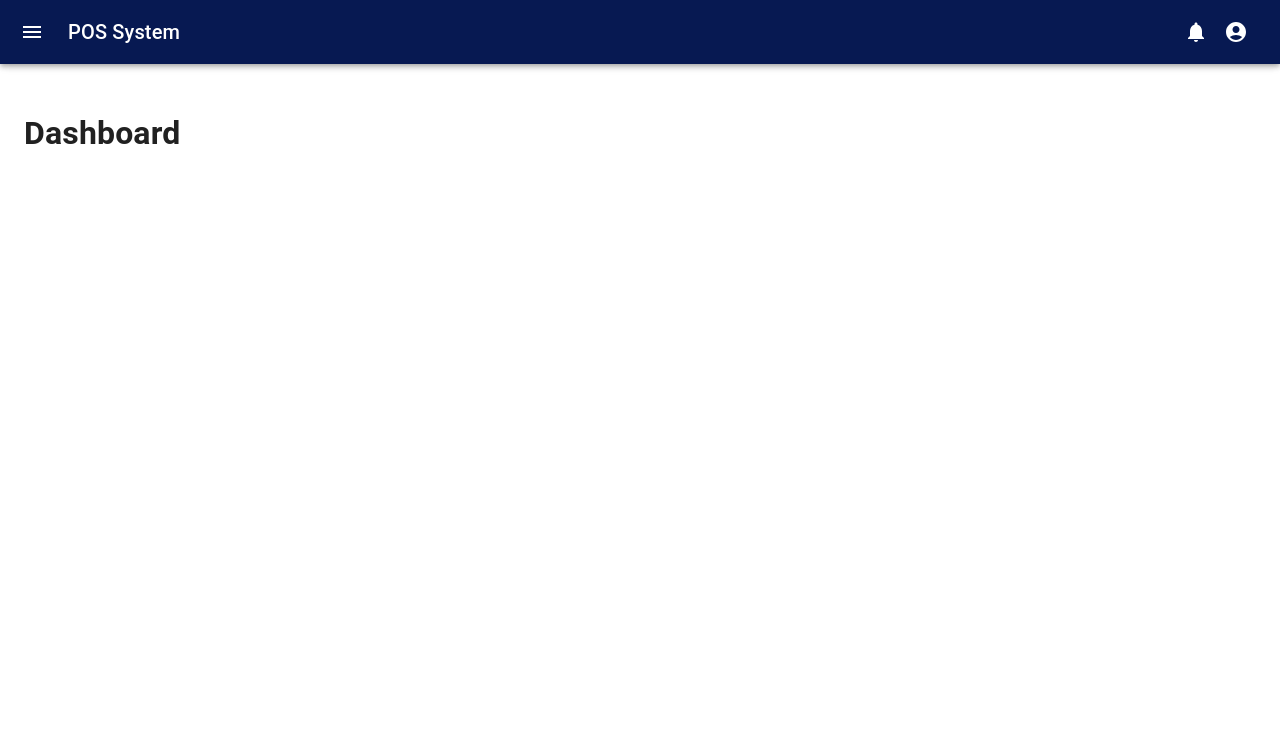
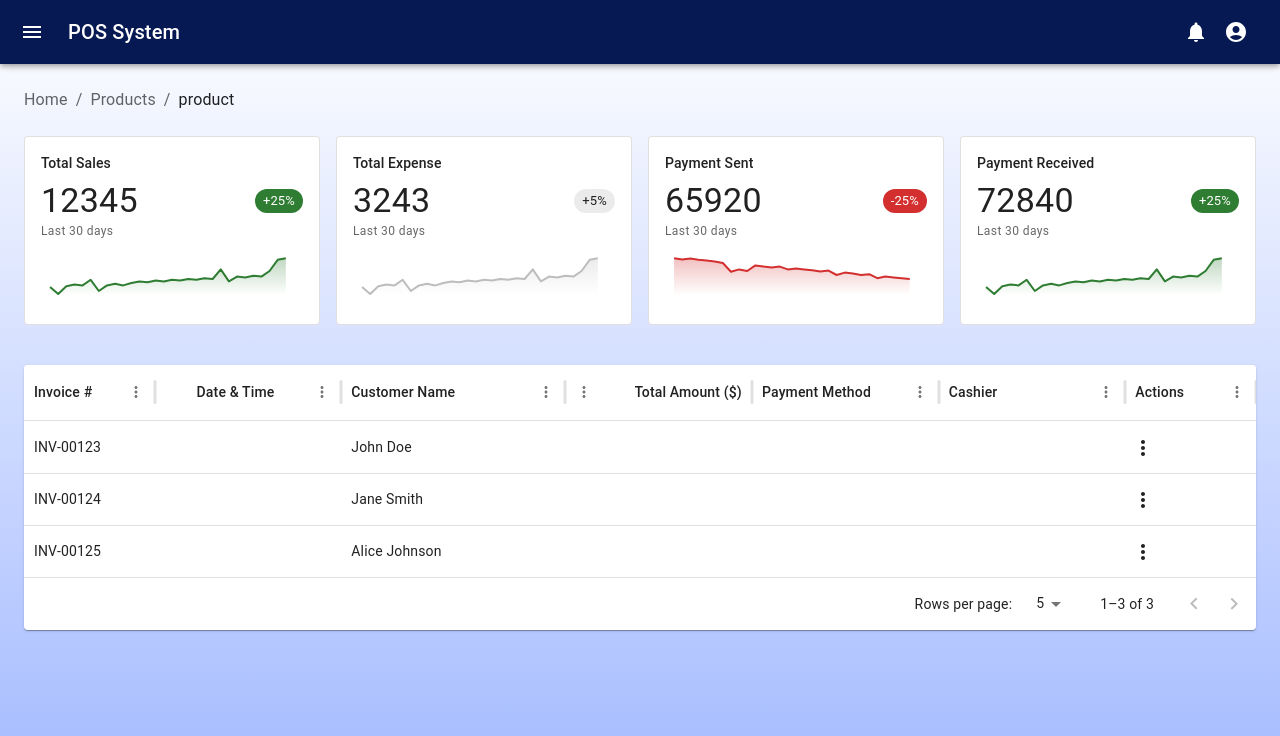
Before and after one commit to haroonbajwa/point-of-sale, a React (Vite) app in the folder frontend/: page / in a window 1280 px wide. Shown: the top 736 px of the page. Built offline with nearby package versions, Linux system fonts and the light colour scheme.

Commit message:
design dashboard view

```diff
--- a/frontend/package.json
+++ b/frontend/package.json
@@ -14,6 +14,7 @@
     "@emotion/styled": "^11.14.0",
     "@mui/icons-material": "^6.1.10",
     "@mui/material": "^6.1.10",
+    "@mui/x-charts": "^7.23.2",
     "@mui/x-data-grid": "^7.23.2",
     "react": "^18.3.1",
     "react-dom": "^18.3.1",
--- a/frontend/src/App.tsx
+++ b/frontend/src/App.tsx
@@ -1,11 +1,11 @@
 import { BrowserRouter as Router, Routes, Route } from "react-router-dom";
+import { createTheme, ThemeProvider } from "@mui/material";
+
 import Layout from "./Layout";
 import ProductsTable from "./views/inventory/products/ProductsTable";
 import PageNotFound from "./components/PageNotFound/PageNotFound";
 import CategoriesTable from "./views/inventory/categories/CategoriesTable";
-import { createTheme, ThemeProvider } from "@mui/material";
-
-const Dashboard = () => <h1>Dashboard</h1>;
+import Dashboard from "./views/dashboard/Dashboard";
 
 const theme = createTheme({
   palette: {
--- /dev/null
+++ b/frontend/src/components/Breadcrumb/Breadcrumb.tsx
@@ -0,0 +1,22 @@
+import Typography from "@mui/material/Typography";
+import Breadcrumbs from "@mui/material/Breadcrumbs";
+import Link from "@mui/material/Link";
+import { Box } from "@mui/material";
+
+const Breadcrumb = () => {
+  return (
+    <Box mb={3}>
+      <Breadcrumbs aria-label="breadcrumb">
+        <Link underline="hover" color="inherit" href="/">
+          Home
+        </Link>
+        <Link underline="hover" color="inherit" href="/">
+          Products
+        </Link>
+        <Typography sx={{ color: "text.primary" }}>product</Typography>
+      </Breadcrumbs>
+    </Box>
+  );
+};
+
+export default Breadcrumb;
--- /dev/null
+++ b/frontend/src/components/StatCard/StatCard.tsx
@@ -0,0 +1,124 @@
+import { useTheme } from "@mui/material/styles";
+import Box from "@mui/material/Box";
+import Card from "@mui/material/Card";
+import CardContent from "@mui/material/CardContent";
+import Chip from "@mui/material/Chip";
+import Stack from "@mui/material/Stack";
+import Typography from "@mui/material/Typography";
+import { SparkLineChart } from "@mui/x-charts/SparkLineChart";
+import { areaElementClasses } from "@mui/x-charts/LineChart";
+
+export type StatCardProps = {
+  title: string;
+  value: number;
+  interval: string;
+  trend: "up" | "down" | "neutral";
+  data: number[];
+};
+
+function getDaysInMonth(month: number, year: number) {
+  const date = new Date(year, month, 0);
+  const monthName = date.toLocaleDateString("en-US", {
+    month: "short",
+  });
+  const daysInMonth = date.getDate();
+  const days = [];
+  let i = 1;
+  while (days.length < daysInMonth) {
+    days.push(`${monthName} ${i}`);
+    i += 1;
+  }
+  return days;
+}
+
+function AreaGradient({ color, id }: { color: string; id: string }) {
+  return (
+    <defs>
+      <linearGradient id={id} x1="50%" y1="0%" x2="50%" y2="100%">
+        <stop offset="0%" stopColor={color} stopOpacity={0.3} />
+        <stop offset="100%" stopColor={color} stopOpacity={0} />
+      </linearGradient>
+    </defs>
+  );
+}
+
+const StatCard = ({ title, value, interval, trend, data }: StatCardProps) => {
+  const theme = useTheme();
+  const daysInWeek = getDaysInMonth(5, 2024);
+
+  const trendColors = {
+    up:
+      theme.palette.mode === "light"
+        ? theme.palette.success.main
+        : theme.palette.success.dark,
+    down:
+      theme.palette.mode === "light"
+        ? theme.palette.error.main
+        : theme.palette.error.dark,
+    neutral:
+      theme.palette.mode === "light"
+        ? theme.palette.grey[400]
+        : theme.palette.grey[700],
+  };
+
+  const labelColors = {
+    up: "success" as const,
+    down: "error" as const,
+    neutral: "default" as const,
+  };
+
+  const color = labelColors[trend];
+  const chartColor = trendColors[trend];
+  const trendValues = { up: "+25%", down: "-25%", neutral: "+5%" };
+
+  return (
+    <Card variant="outlined" sx={{ height: "100%", flexGrow: 1 }}>
+      <CardContent>
+        <Typography component="h2" variant="subtitle2" gutterBottom>
+          {title}
+        </Typography>
+        <Stack
+          direction="column"
+          sx={{ justifyContent: "space-between", flexGrow: "1", gap: 1 }}
+        >
+          <Stack sx={{ justifyContent: "space-between" }}>
+            <Stack
+              direction="row"
+              sx={{ justifyContent: "space-between", alignItems: "center" }}
+            >
+              <Typography variant="h4" component="p">
+                {value}
+              </Typography>
+              <Chip size="small" color={color} label={trendValues[trend]} />
+            </Stack>
+            <Typography variant="caption" sx={{ color: "text.secondary" }}>
+              {interval}
+            </Typography>
+          </Stack>
+          <Box sx={{ width: "100%", height: 50 }}>
+            <SparkLineChart
+              colors={[chartColor]}
+              data={data}
+              area
+              showHighlight
+              showTooltip
+              xAxis={{
+                scaleType: "band",
+                data: daysInWeek,
+              }}
+              sx={{
+                [`& .${areaElementClasses.root}`]: {
+                  fill: `url(#area-gradient-${value})`,
+                },
+              }}
+            >
+              <AreaGradient color={chartColor} id={`area-gradient-${value}`} />
+            </SparkLineChart>
+          </Box>
+        </Stack>
+      </CardContent>
+    </Card>
+  );
+};
+
+export default StatCard;
--- a/frontend/src/index.css
+++ b/frontend/src/index.css
@@ -1,3 +1,9 @@
+body {
+  margin: 0;
+  height: 100vh;
+  background: linear-gradient(to bottom, #ffffff, #a2b9ff);
+}
+
 /* a {
   font-weight: 500;
   color: #646cff;
--- /dev/null
+++ b/frontend/src/views/dashboard/Dashboard.tsx
@@ -0,0 +1,73 @@
+import { Grid2 as Grid } from "@mui/material";
+import StatCard, { StatCardProps } from "../../components/StatCard/StatCard";
+import Breadcrumb from "../../components/Breadcrumb/Breadcrumb";
+import RecentInvoices from "./RecentInvoices/RecentInvoices";
+
+const statsData: StatCardProps[] = [
+  {
+    title: "Total Sales",
+    value: 12345,
+    interval: "Last 30 days",
+    trend: "up",
+    data: [
+      200, 24, 220, 260, 240, 380, 100, 240, 280, 240, 300, 340, 320, 360, 340,
+      380, 360, 400, 380, 420, 400, 640, 340, 460, 440, 480, 460, 600, 880, 920,
+    ],
+  },
+  {
+    title: "Total Expense",
+    value: 3243,
+    interval: "Last 30 days",
+    trend: "neutral",
+    data: [
+      200, 24, 220, 260, 240, 380, 100, 240, 280, 240, 300, 340, 320, 360, 340,
+      380, 360, 400, 380, 420, 400, 640, 340, 460, 440, 480, 460, 600, 880, 920,
+    ],
+  },
+  {
+    title: "Payment Sent",
+    value: 65920,
+    interval: "Last 30 days",
+    trend: "down",
+    data: [
+      920, 890, 910, 880, 860, 840, 800, 580, 640, 600, 740, 710, 690, 710, 640,
+      660, 640, 620, 590, 610, 500, 560, 540, 500, 520, 420, 460, 440, 420, 400,
+    ],
+  },
+  {
+    title: "Payment Received",
+    value: 72840,
+    interval: "Last 30 days",
+    trend: "up",
+    data: [
+      200, 24, 220, 260, 240, 380, 100, 240, 280, 240, 300, 340, 320, 360, 340,
+      380, 360, 400, 380, 420, 400, 640, 340, 460, 440, 480, 460, 600, 880, 920,
+    ],
+  },
+];
+
+const Dashboard = () => {
+  return (
+    <>
+      <Breadcrumb />
+      <Grid container spacing={2}>
+        {statsData.map((stat, index) => (
+          <Grid size={{ xs: 12, md: 3 }} key={index}>
+            <StatCard
+              title={stat.title}
+              value={stat.value}
+              interval={stat.interval}
+              trend={stat.trend}
+              data={stat.data}
+            />
+          </Grid>
+        ))}
+      </Grid>
+      <Grid mt={5}>
+        <RecentInvoices />
+      </Grid>
+    </>
+  );
+};
+
+export default Dashboard;
--- /dev/null
+++ b/frontend/src/views/dashboard/RecentInvoices/RecentInvoices.tsx
@@ -0,0 +1,119 @@
+import { MoreVert } from "@mui/icons-material";
+import { IconButton, Paper } from "@mui/material";
+import { DataGrid, GridColDef } from "@mui/x-data-grid";
+
+const RecentInvoices = () => {
+  const renderActionButtons = () => (
+    <IconButton
+      edge="start"
+      color="inherit"
+      aria-label="menu"
+      //   onClick={toggleDrawer}
+      sx={{ mr: 2 }}
+    >
+      <MoreVert />
+    </IconButton>
+  );
+
+  // Column Definitions for Order Invoices
+  const invoiceColumns: GridColDef[] = [
+    {
+      field: "invoiceNumber",
+      headerName: "Invoice #",
+      flex: 0.7,
+      minWidth: 120,
+      headerAlign: "left",
+      align: "left",
+    },
+    {
+      field: "dateTime",
+      headerName: "Date & Time",
+      flex: 1,
+      minWidth: 180,
+      headerAlign: "center",
+      align: "center",
+    },
+    {
+      field: "customerName",
+      headerName: "Customer Name",
+      flex: 1.2,
+      minWidth: 200,
+    },
+    {
+      field: "totalAmount",
+      headerName: "Total Amount ($)",
+      headerAlign: "right",
+      align: "right",
+      flex: 1,
+      minWidth: 120,
+      //   renderCell: (params) => `$${params.value.toFixed(2)}`,
+    },
+    {
+      field: "paymentMethod",
+      headerName: "Payment Method",
+      flex: 1,
+      minWidth: 150,
+    },
+    {
+      field: "cashierName",
+      headerName: "Cashier",
+      flex: 1,
+      minWidth: 150,
+    },
+    {
+      field: "actions",
+      headerName: "Actions",
+      flex: 0.7,
+      minWidth: 100,
+      sortable: false,
+      renderCell: renderActionButtons,
+    },
+  ];
+
+  const orderInvoices = [
+    {
+      id: 1,
+      invoiceNumber: "INV-00123",
+      customerName: "John Doe",
+      orderDate: "2024-06-01",
+      dueDate: "2024-06-10",
+      amount: 240.5,
+      paymentStatus: "Paid",
+    },
+    {
+      id: 2,
+      invoiceNumber: "INV-00124",
+      customerName: "Jane Smith",
+      orderDate: "2024-06-02",
+      dueDate: "2024-06-12",
+      amount: 120.75,
+      paymentStatus: "Pending",
+    },
+    {
+      id: 3,
+      invoiceNumber: "INV-00125",
+      customerName: "Alice Johnson",
+      orderDate: "2024-06-03",
+      dueDate: "2024-06-15",
+      amount: 500.0,
+      paymentStatus: "Overdue",
+    },
+  ];
+
+  return (
+    <Paper>
+      <DataGrid
+        columns={invoiceColumns}
+        rows={orderInvoices}
+        initialState={{
+          pagination: { paginationModel: { page: 0, pageSize: 5 } },
+        }}
+        pageSizeOptions={[5, 10]}
+        hideFooterSelectedRowCount
+        sx={{ border: 0 }}
+      />
+    </Paper>
+  );
+};
+
+export default RecentInvoices;
```
Also changed, not shown: 1 other file (tests, documents, lock files or other folders).
